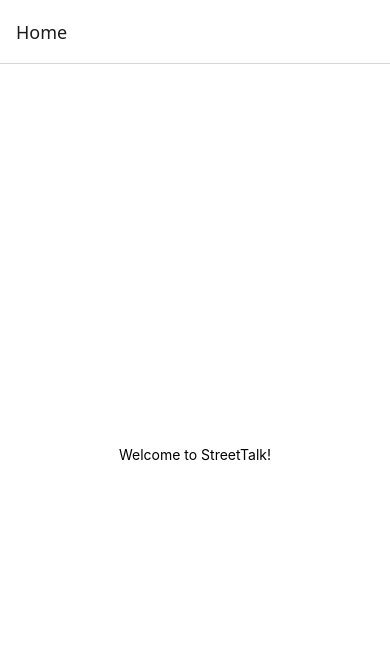
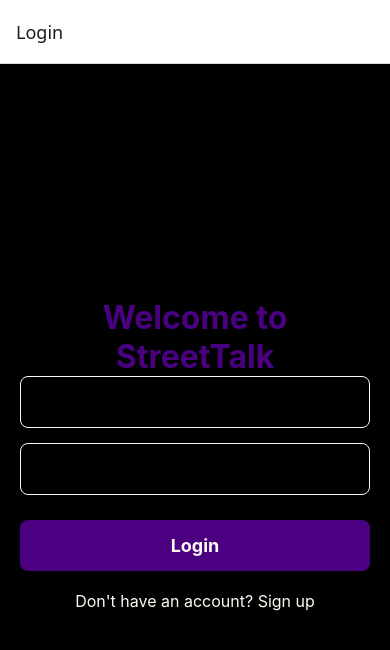
Before and after one commit to mdeadwiler/StreetTalk, a React Native app: screen / in a window 390 px wide. Shown: the top 650 px of the page. Built offline with nearby package versions, Linux system fonts and the light colour scheme.

Commit message:
Update App.tsx

```diff
--- a/App.tsx
+++ b/App.tsx
@@ -2,13 +2,14 @@
 import { NavigationContainer } from '@react-navigation/native';
 import { createNativeStackNavigator } from '@react-navigation/native-stack';
 import { StyleSheet, Text, View } from 'react-native';
+import LoginScreen from './src/screens/auth/LoginScreen';
 
 const Stack = createNativeStackNavigator();
 
-function HomeScreen() {
+function FeedScreen() {
   return (
     <View style={styles.container}>
-      <Text>Welcome to StreetTalk!</Text>
+      <Text>Street Talk</Text>
       <StatusBar style="auto" />
     </View>
   );
@@ -17,8 +18,9 @@
 export default function App() {
   return (
     <NavigationContainer>
-      <Stack.Navigator>
-        <Stack.Screen name="Home" component={HomeScreen} />
+      <Stack.Navigator initialRouteName="Login">
+        <Stack.Screen name="Login" component={LoginScreen} />
+        <Stack.Screen name="Feed" component={FeedScreen} />
       </Stack.Navigator>
     </NavigationContainer>
   );
```
